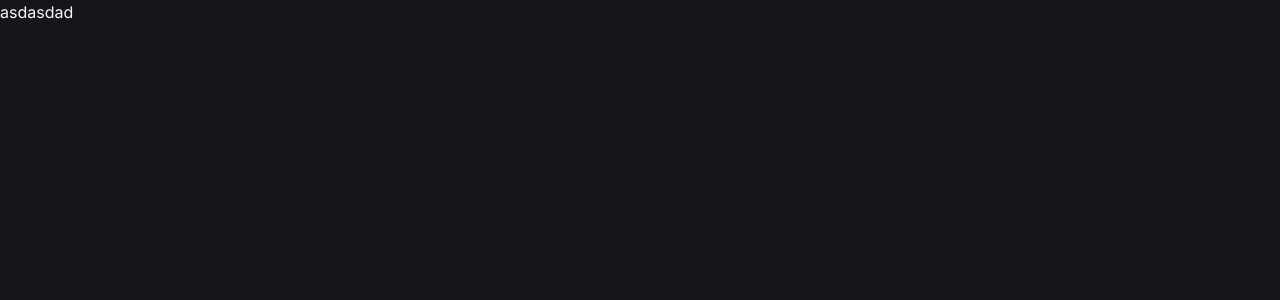
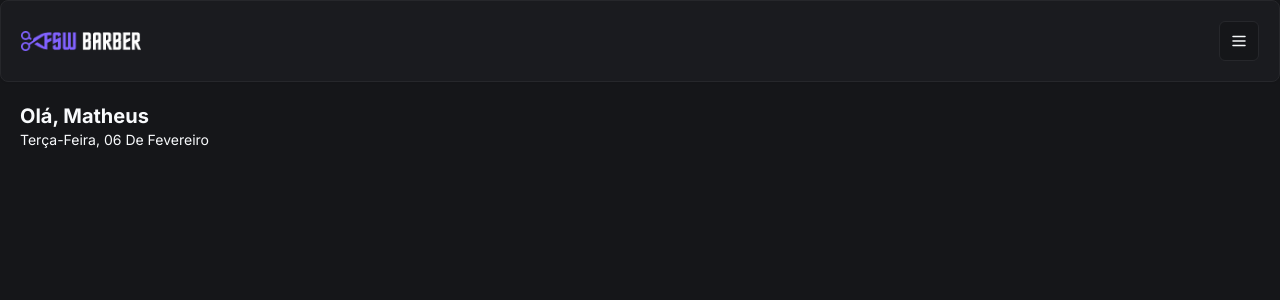
Before and after one commit to MatheusFC2/BarberShopSaas, a Next.js app: page / in a window 1280 px wide. Shown: the top 300 px of the page. Built offline with nearby package versions, Linux system fonts and the light colour scheme.

Commit message:
feat: add welcome message

```diff
--- /dev/null
+++ b/app/(home)/page.tsx
@@ -0,0 +1,20 @@
+import React from "react";
+import Header from "../_components/header";
+import { format } from "date-fns";
+import { ptBR } from "date-fns/locale";
+
+export default function Home() {
+  return (
+    <div>
+      <Header />
+      <div className="px-5 pt-5">
+        <h2 className="text-xl font-bold">Olá, Matheus</h2>
+        <p className="capitalize text-sm ">
+          {format(new Date(), "EEEE',' dd 'de' MMMM", {
+            locale: ptBR,
+          })}
+        </p>
+      </div>
+    </div>
+  );
+}
--- a/app/_components/header.tsx
+++ b/app/_components/header.tsx
@@ -1,10 +1,17 @@
 import Image from "next/image";
-import { Card } from "./ui/card";
+import { Card, CardContent } from "./ui/card";
+import { Button } from "./ui/button";
+import { MenuIcon } from "lucide-react";
 
 const Header = () => {
   return (
     <Card>
-      <Image src="/logo" alt="FSW Barber" height={22} width={120} />
+      <CardContent className="p-5 justify-between items-center flex flex-row">
+        <Image src="/logo.png" alt="FSW Barber" height={22} width={120} />
+        <Button variant="outline" size="icon" className="">
+          <MenuIcon size={18} />
+        </Button>
+      </CardContent>
     </Card>
   );
 };
--- /dev/null
+++ b/app/_components/ui/button.tsx
@@ -0,0 +1,56 @@
+import * as React from "react"
+import { Slot } from "@radix-ui/react-slot"
+import { cva, type VariantProps } from "class-variance-authority"
+
+import { cn } from "@/app/_lib/utils"
+
+const buttonVariants = cva(
+  "inline-flex items-center justify-center whitespace-nowrap rounded-md text-sm font-medium ring-offset-background transition-colors focus-visible:outline-none focus-visible:ring-2 focus-visible:ring-ring focus-visible:ring-offset-2 disabled:pointer-events-none disabled:opacity-50",
+  {
+    variants: {
+      variant: {
+        default: "bg-primary text-primary-foreground hover:bg-primary/90",
+        destructive:
+          "bg-destructive text-destructive-foreground hover:bg-destructive/90",
+        outline:
+          "border border-input bg-background hover:bg-accent hover:text-accent-foreground",
+        secondary:
+          "bg-secondary text-secondary-foreground hover:bg-secondary/80",
+        ghost: "hover:bg-accent hover:text-accent-foreground",
+        link: "text-primary underline-offset-4 hover:underline",
+      },
+      size: {
+        default: "h-10 px-4 py-2",
+        sm: "h-9 rounded-md px-3",
+        lg: "h-11 rounded-md px-8",
+        icon: "h-10 w-10",
+      },
+    },
+    defaultVariants: {
+      variant: "default",
+      size: "default",
+    },
+  }
+)
+
+export interface ButtonProps
+  extends React.ButtonHTMLAttributes<HTMLButtonElement>,
+    VariantProps<typeof buttonVariants> {
+  asChild?: boolean
+}
+
+const Button = React.forwardRef<HTMLButtonElement, ButtonProps>(
+  ({ className, variant, size, asChild = false, ...props }, ref) => {
+    const Comp = asChild ? Slot : "button"
+    return (
+      <Comp
+        className={cn(buttonVariants({ variant, size, className }))}
+        ref={ref}
+        {...props}
+      />
+    )
+  }
+)
+Button.displayName = "Button"
+
+export { Button, buttonVariants }
--- a/app/page.tsx
+++ /dev/null
@@ -1,5 +0,0 @@
-import Image from "next/image";
-
-export default function Home() {
-  return <h1>asdasdad</h1>;
-}
--- a/package.json
+++ b/package.json
@@ -13,8 +13,10 @@
   },
   "dependencies": {
     "@prisma/client": "^5.9.0",
+    "@radix-ui/react-slot": "^1.0.2",
     "class-variance-authority": "^0.7.0",
     "clsx": "^2.1.0",
+    "date-fns": "^3.3.1",
     "lucide-react": "^0.323.0",
     "next": "14.1.0",
     "react": "^18",
```
Also changed, not shown: 1 other file (tests, documents, lock files or other folders).
